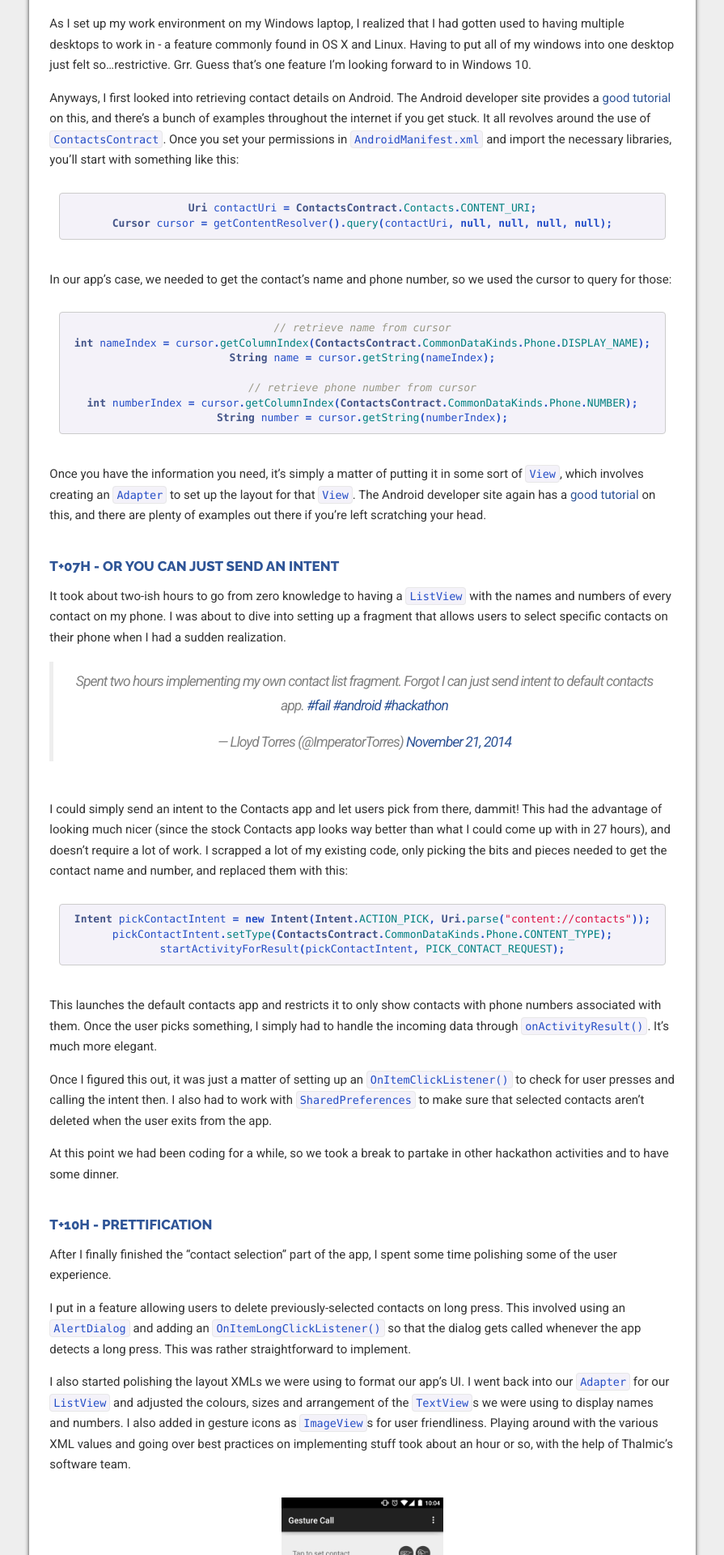
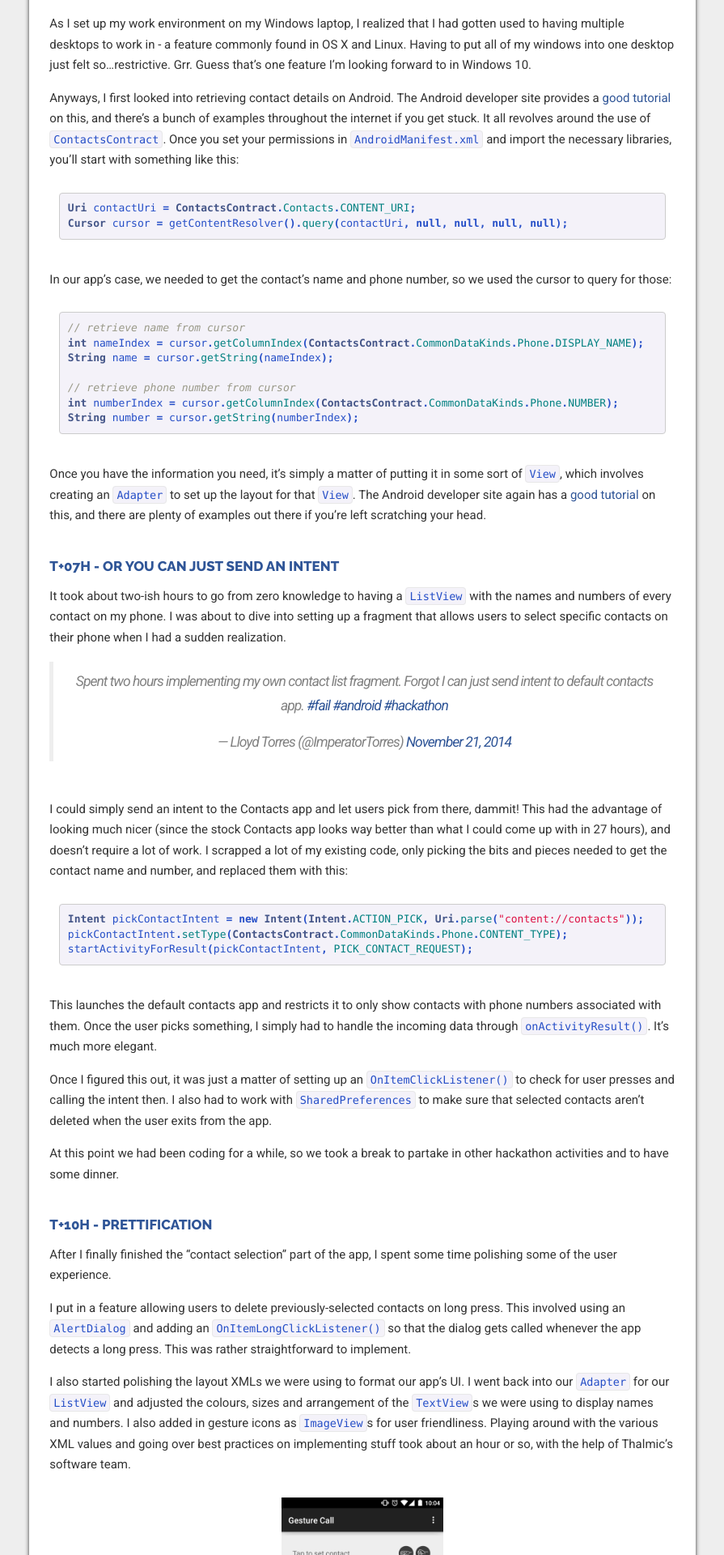
Before and after one commit to lloydtorres/lloydtorres.github.io, a Jekyll site: the page built from _posts/2014-12-06-myo-dialer-27-hour-thalmic-hackathon.md, in a window 1280 px wide. Shown: the part 1112-3032 px from the top of the page at 81% size, without its empty margins (192-1087 px from the left). Built offline with Jekyll 4.4.1, drawn with Linux system fonts in a browser that asks for light colours; nearby versions of some CDN libraries; comment, search, counter and statistics services are not loaded.

Commit message:
Update to Jekyll 3.0

```diff
--- a/Gemfile
+++ b/Gemfile
@@ -3,3 +3,4 @@
 gem 'jekyll-mentions'
 gem 'jekyll-redirect-from'
 gem 'jekyll-sitemap'
+gem 'classifier-reborn'
--- a/_config.yml
+++ b/_config.yml
@@ -8,7 +8,7 @@
 
 # Build settings
 markdown: kramdown
-highlighter: pygments
+highlighter: rouge
 
 gems:
 - jekyll-redirect-from
--- a/_sass/_base.scss
+++ b/_sass/_base.scss
@@ -44,6 +44,10 @@
     margin-right: auto;
     text-align: center;
     padding: 12px;
+}
+
+figure.highlight {
+    text-align: left;
 }
 
 figcaption {
```
Also changed, not shown: Gemfile.lock (added).
